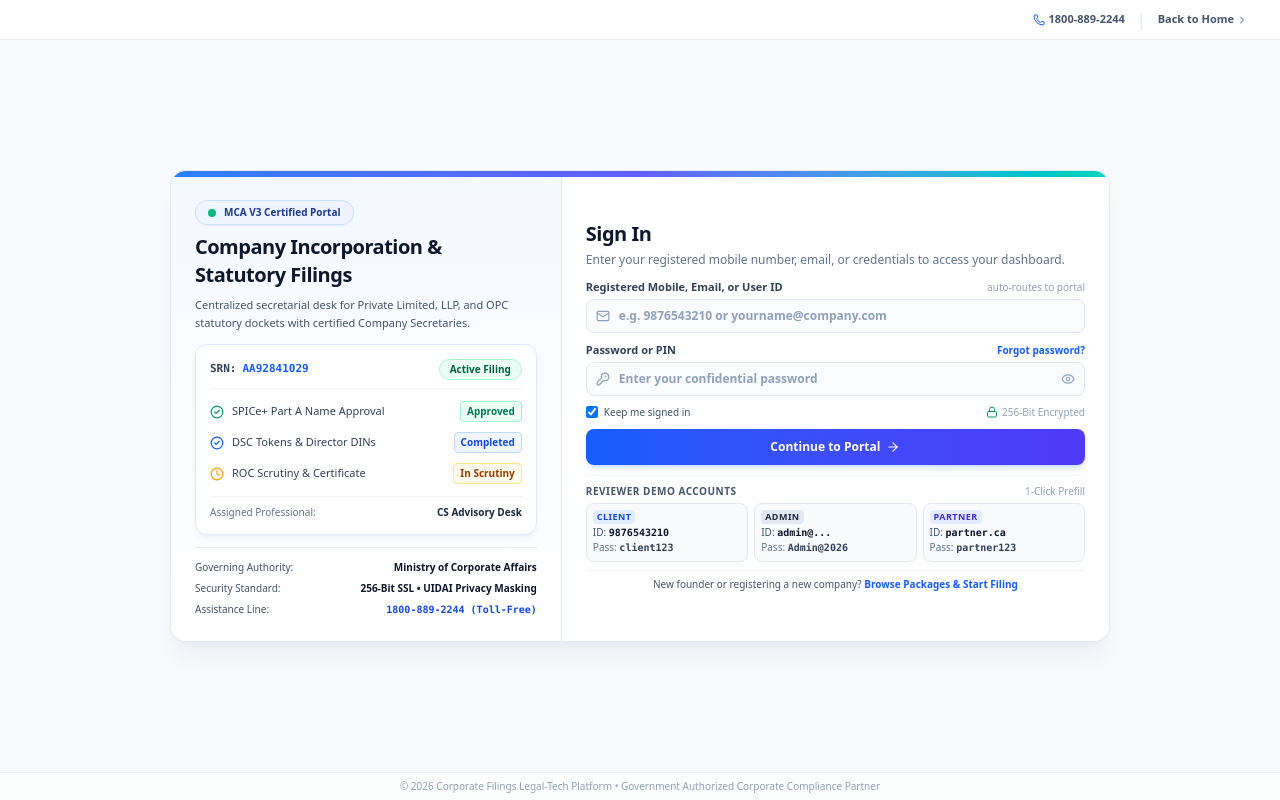
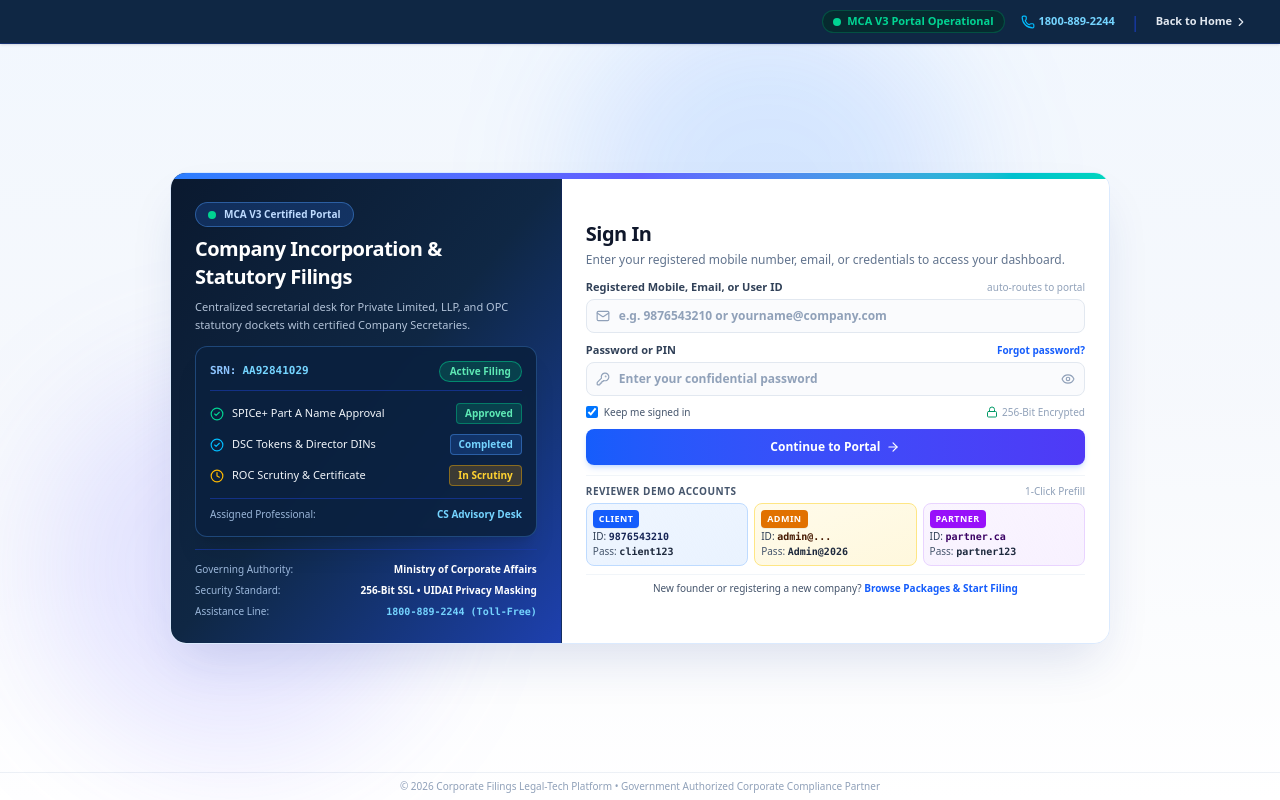
Before and after one commit to kusuummm/business_registration, a Next.js app: page /login in a window 1280 px wide. Built offline with nearby package versions, Linux system fonts and the light colour scheme.

Commit message:
style(login): add rich color contrast, website navy topbar, and ambient gradients

```diff
--- a/src/app/login/page.tsx
+++ b/src/app/login/page.tsx
@@ -170,7 +170,7 @@ export default function LoginPage() {
   };
 
   return (
-    <div className="h-screen w-screen max-h-screen overflow-hidden bg-[#F8FAFC] text-slate-800 flex flex-col font-sans select-none relative">
+    <div className="h-screen w-screen max-h-screen overflow-hidden bg-gradient-to-b from-blue-50/70 via-indigo-50/20 to-white text-slate-800 flex flex-col font-sans select-none relative">
       {/* Absolute CSS guarantee against document scrolling */}
       <style dangerouslySetInnerHTML={{ __html: `
         html, body {
@@ -180,123 +180,134 @@ export default function LoginPage() {
         }
       `}} />
 
-      {/* Slim Top Navigation Bar (Height: 40px) */}
-      <header className="h-10 px-4 sm:px-6 md:px-8 border-b border-slate-200/80 bg-white/95 backdrop-blur-md flex items-center justify-between relative z-10 shrink-0">
+      {/* Colorful Ambient Background Auras */}
+      <div className="absolute top-0 right-1/4 w-96 h-96 bg-blue-500/15 rounded-full blur-3xl pointer-events-none" />
+      <div className="absolute bottom-10 left-10 w-96 h-96 bg-indigo-500/15 rounded-full blur-3xl pointer-events-none" />
+
+      {/* Corporate Deep Navy Top Header Bar (Height: 44px, Matches Website Theme) */}
+      <header className="h-11 px-4 sm:px-6 md:px-8 bg-[#0F2744] border-b border-blue-900/60 text-white flex items-center justify-between relative z-10 shrink-0 shadow-sm">
         <Link href="/" className="flex items-center cursor-pointer group min-w-[100px] h-7" aria-label="Home">
           {/* Empty space reserved for future logo */}
           <div className="w-28 sm:w-32 h-6" />
         </Link>
 
-        <div className="flex items-center space-x-3">
+        <div className="flex items-center space-x-3 sm:space-x-4">
+          <div className="hidden md:flex items-center gap-1.5 text-[11px] font-semibold text-emerald-400 bg-emerald-950/60 border border-emerald-700/50 px-2.5 py-0.5 rounded-full">
+            <span className="w-2 h-2 rounded-full bg-emerald-400 animate-pulse" />
+            <span>MCA V3 Portal Operational</span>
+          </div>
+
           <a
             href="tel:18008892244"
-            className="text-[11px] font-semibold text-slate-600 hover:text-blue-600 transition hidden sm:flex items-center gap-1"
+            className="text-[11px] font-semibold text-sky-300 hover:text-white transition flex items-center gap-1"
           >
-            <Phone className="w-3 h-3 text-blue-600" />
+            <Phone className="w-3.5 h-3.5 text-sky-400" />
             <span>1800-889-2244</span>
           </a>
-          <span className="text-slate-200 hidden sm:inline">|</span>
+
+          <span className="text-blue-800 hidden sm:inline">|</span>
+
           <Link
             href="/"
-            className="text-[11px] font-bold text-slate-600 hover:text-blue-600 transition flex items-center gap-0.5 cursor-pointer"
+            className="text-[11px] font-bold text-slate-200 hover:text-amber-300 transition flex items-center gap-0.5 cursor-pointer"
           >
             <span>Back to Home</span>
-            <ChevronRight className="w-3 h-3" />
+            <ChevronRight className="w-3.5 h-3.5" />
           </Link>
         </div>
       </header>
 
       {/* Main Container: Exact-fit, perfectly centered in remaining viewport */}
       <main className="flex-1 flex items-center justify-center p-2 sm:p-3 md:p-4 min-h-0 overflow-hidden relative z-10">
-        <div className="w-full max-w-sm sm:max-w-md md:max-w-4xl lg:max-w-[940px] rounded-2xl border border-slate-200/90 shadow-xl shadow-blue-900/5 bg-white overflow-hidden grid grid-cols-1 md:grid-cols-12 max-h-full relative">
+        <div className="w-full max-w-sm sm:max-w-md md:max-w-4xl lg:max-w-[940px] rounded-2xl border border-blue-100 shadow-2xl shadow-blue-900/15 bg-white overflow-hidden grid grid-cols-1 md:grid-cols-12 max-h-full relative">
 
           {/* Top Colorful Accent Stripe (Matches Website Theme) */}
           <div className="absolute top-0 left-0 right-0 h-1.5 bg-gradient-to-r from-blue-500 via-indigo-500 to-teal-400 z-20" />
 
-          {/* Left Column: Authentic Executive Secretarial & Filing Showcase (Matches Website Light Theme) */}
-          <div className="md:col-span-5 bg-gradient-to-b from-blue-50/70 via-indigo-50/30 to-white p-5 lg:p-6 text-slate-800 flex flex-col justify-between border-r border-blue-100 relative hidden md:flex">
+          {/* Left Column: Rich Royal Blue & Deep Navy Showcase (High Color Contrast & Trust) */}
+          <div className="md:col-span-5 bg-gradient-to-br from-[#0A192F] via-[#0F2744] to-[#1E40AF] p-5 lg:p-6 text-white flex flex-col justify-between border-r border-blue-900/40 relative hidden md:flex">
 
             {/* Top Header & Official Context */}
             <div className="space-y-2 pt-1">
-              <div className="inline-flex items-center gap-2 px-3 py-1 rounded-full bg-gradient-to-r from-blue-50 to-indigo-50 border border-blue-200/80 text-blue-900 text-[10px] font-semibold shadow-xs">
-                <span className="w-2 h-2 rounded-full bg-emerald-500 inline-block animate-pulse" />
+              <div className="inline-flex items-center gap-2 px-3 py-1 rounded-full bg-blue-500/20 border border-blue-400/40 text-blue-200 text-[10px] font-semibold shadow-xs">
+                <span className="w-2 h-2 rounded-full bg-emerald-400 inline-block animate-pulse" />
                 <span>MCA V3 Certified Portal</span>
               </div>
 
-              <h2 className="text-lg lg:text-xl font-black text-slate-900 tracking-tight leading-snug">
+              <h2 className="text-lg lg:text-xl font-black text-white tracking-tight leading-snug">
                 Company Incorporation & Statutory Filings
               </h2>
 
-              <p className="text-[11px] text-slate-600 leading-relaxed">
+              <p className="text-[11px] text-blue-100/80 leading-relaxed">
                 Centralized secretarial desk for Private Limited, LLP, and OPC statutory dockets with certified Company Secretaries.
               </p>
             </div>
 
-            {/* Middle: Filing Lifecycle Tracker (Matches Website Consultation Card) */}
+            {/* Middle: Filing Lifecycle Tracker (Rich Sapphire Card with Vibrant Badges) */}
             <div className="my-auto py-3">
-              <div className="rounded-xl border border-blue-100 bg-white p-3.5 space-y-3 shadow-md shadow-blue-900/5">
-                <div className="flex items-center justify-between text-[11px] pb-2 border-b border-slate-100">
-                  <div className="flex items-center gap-1.5 font-mono text-slate-700 font-bold">
-                    <span>SRN:</span>
-                    <span className="text-blue-600 font-bold">AA92841029</span>
+              <div className="rounded-xl border border-blue-400/30 bg-[#0B213F]/90 p-3.5 space-y-3 shadow-xl backdrop-blur-xs">
+                <div className="flex items-center justify-between text-[11px] pb-2 border-b border-blue-800/60">
+                  <div className="flex items-center gap-1.5 font-mono text-slate-100 font-bold">
+                    <span className="text-blue-300">SRN:</span>
+                    <span className="text-sky-300 font-bold">AA92841029</span>
                   </div>
-                  <span className="text-[10px] font-bold text-emerald-800 bg-emerald-50 border border-emerald-200 px-2.5 py-0.5 rounded-full">
+                  <span className="text-[10px] font-bold text-emerald-300 bg-emerald-500/20 border border-emerald-400/50 px-2.5 py-0.5 rounded-full">
                     Active Filing
                   </span>
                 </div>
 
                 <div className="space-y-2.5 text-[11px]">
                   <div className="flex items-center justify-between">
-                    <span className="flex items-center gap-2 text-slate-700 font-medium">
-                      <CheckCircle2 className="w-3.5 h-3.5 text-emerald-600 shrink-0" />
+                    <span className="flex items-center gap-2 text-slate-100 font-medium">
+                      <CheckCircle2 className="w-3.5 h-3.5 text-emerald-400 shrink-0" />
                       <span>SPICe+ Part A Name Approval</span>
                     </span>
-                    <span className="text-[10px] font-semibold text-emerald-700 bg-emerald-50 border border-emerald-200 px-1.5 py-0.5 rounded">
+                    <span className="text-[10px] font-bold text-emerald-300 bg-emerald-500/20 border border-emerald-400/40 px-2 py-0.5 rounded">
                       Approved
                     </span>
                   </div>
 
                   <div className="flex items-center justify-between">
-                    <span className="flex items-center gap-2 text-slate-700 font-medium">
-                      <CheckCircle2 className="w-3.5 h-3.5 text-blue-600 shrink-0" />
+                    <span className="flex items-center gap-2 text-slate-100 font-medium">
+                      <CheckCircle2 className="w-3.5 h-3.5 text-sky-400 shrink-0" />
                       <span>DSC Tokens & Director DINs</span>
                     </span>
-                    <span className="text-[10px] font-semibold text-blue-700 bg-blue-50 border border-blue-200 px-1.5 py-0.5 rounded">
+                    <span className="text-[10px] font-bold text-sky-300 bg-blue-500/20 border border-blue-400/40 px-2 py-0.5 rounded">
                       Completed
                     </span>
                   </div>
 
                   <div className="flex items-center justify-between">
-                    <span className="flex items-center gap-2 text-slate-700 font-medium">
-                      <Clock className="w-3.5 h-3.5 text-amber-500 shrink-0" />
+                    <span className="flex items-center gap-2 text-slate-100 font-medium">
+                      <Clock className="w-3.5 h-3.5 text-amber-400 shrink-0" />
                       <span>ROC Scrutiny & Certificate</span>
                     </span>
-                    <span className="text-[10px] font-semibold text-amber-800 bg-amber-50 border border-amber-200 px-1.5 py-0.5 rounded">
+                    <span className="text-[10px] font-bold text-amber-300 bg-amber-500/20 border border-amber-400/40 px-2 py-0.5 rounded">
                       In Scrutiny
                     </span>
                   </div>
                 </div>
 
-                <div className="pt-2 border-t border-slate-100 flex items-center justify-between text-[10px] text-slate-500">
+                <div className="pt-2 border-t border-blue-800/60 flex items-center justify-between text-[10px] text-blue-200/80">
                   <span>Assigned Professional:</span>
-                  <span className="font-bold text-slate-800">CS Advisory Desk</span>
+                  <span className="font-bold text-sky-300">CS Advisory Desk</span>
                 </div>
               </div>
             </div>
 
             {/* Bottom Institutional Trust Notes */}
-            <div className="pt-3 border-t border-slate-200/80 space-y-1.5 text-[10px] text-slate-600">
+            <div className="pt-3 border-t border-blue-800/60 space-y-1.5 text-[10px] text-blue-200/80">
               <div className="flex items-center justify-between">
                 <span>Governing Authority:</span>
-                <span className="text-slate-900 font-semibold">Ministry of Corporate Affairs</span>
+                <span className="text-white font-semibold">Ministry of Corporate Affairs</span>
               </div>
               <div className="flex items-center justify-between">
                 <span>Security Standard:</span>
-                <span className="text-slate-900 font-semibold">256-Bit SSL • UIDAI Privacy Masking</span>
+                <span className="text-white font-semibold">256-Bit SSL • UIDAI Privacy Masking</span>
               </div>
               <div className="flex items-center justify-between">
                 <span>Assistance Line:</span>
-                <span className="text-blue-700 font-bold font-mono">1800-889-2244 (Toll-Free)</span>
+                <span className="text-sky-300 font-bold font-mono">1800-889-2244 (Toll-Free)</span>
               </div>
             </div>
           </div>
@@ -466,20 +477,20 @@ export default function LoginPage() {
                   onClick={handleFillCustomer}
                   className={`p-1.5 rounded-lg border text-left transition-all cursor-pointer ${
                     activeDemo === 'client'
-                      ? 'bg-blue-50 border-blue-400 ring-1 ring-blue-200'
-                      : 'bg-slate-50 hover:bg-slate-100 border-slate-200'
+                      ? 'bg-blue-100 border-blue-500 ring-2 ring-blue-300 shadow-sm'
+                      : 'bg-gradient-to-br from-blue-50 to-blue-100/60 hover:from-blue-100 hover:to-blue-200/70 border-blue-200 hover:border-blue-400'
                   }`}
                 >
                   <div className="flex items-center mb-0.5">
-                    <span className="text-[9px] font-bold uppercase tracking-wider text-blue-700 bg-blue-100/80 px-1 py-0.2 rounded">
+                    <span className="text-[9px] font-black uppercase tracking-wider text-white bg-blue-600 px-1.5 py-0.5 rounded shadow-2xs">
                       Client
                     </span>
                   </div>
-                  <div className="text-[10px] text-slate-600 leading-tight">
-                    ID: <span className="font-mono font-semibold text-slate-900">9876543210</span>
+                  <div className="text-[10px] text-slate-700 leading-tight">
+                    ID: <span className="font-mono font-bold text-blue-950">9876543210</span>
                   </div>
-                  <div className="text-[10px] text-slate-500 leading-tight mt-0.5">
-                    Pass: <span className="font-mono font-semibold text-slate-700">client123</span>
+                  <div className="text-[10px] text-slate-600 leading-tight mt-0.5">
+                    Pass: <span className="font-mono font-bold text-slate-800">client123</span>
                   </div>
                 </button>
 
@@ -489,20 +500,20 @@ export default function LoginPage() {
                   onClick={handleFillAdmin}
                   className={`p-1.5 rounded-lg border text-left transition-all cursor-pointer ${
                     activeDemo === 'admin'
-                      ? 'bg-slate-100 border-slate-400 ring-1 ring-slate-300'
-                      : 'bg-slate-50 hover:bg-slate-100 border-slate-200'
+                      ? 'bg-amber-100 border-amber-500 ring-2 ring-amber-300 shadow-sm'
+                      : 'bg-gradient-to-br from-amber-50 to-amber-100/60 hover:from-amber-100 hover:to-amber-200/70 border-amber-200 hover:border-amber-400'
                   }`}
                 >
                   <div className="flex items-center mb-0.5">
-                    <span className="text-[9px] font-bold uppercase tracking-wider text-slate-800 bg-slate-200 px-1 py-0.2 rounded">
+                    <span className="text-[9px] font-black uppercase tracking-wider text-white bg-amber-600 px-1.5 py-0.5 rounded shadow-2xs">
                       Admin
                     </span>
                   </div>
-                  <div className="text-[10px] text-slate-600 leading-tight truncate" title="admin@corporatefilings.in">
-                    ID: <span className="font-mono font-semibold text-slate-900">admin@...</span>
+                  <div className="text-[10px] text-slate-700 leading-tight truncate" title="admin@corporatefilings.in">
+                    ID: <span className="font-mono font-bold text-amber-950">admin@...</span>
                   </div>
-                  <div className="text-[10px] text-slate-500 leading-tight mt-0.5">
-                    Pass: <span className="font-mono font-semibold text-slate-700">Admin@2026</span>
+                  <div className="text-[10px] text-slate-600 leading-tight mt-0.5">
+                    Pass: <span className="font-mono font-bold text-slate-800">Admin@2026</span>
                   </div>
                 </button>
 
@@ -512,20 +523,20 @@ export default function LoginPage() {
                   onClick={handleFillPartner}
                   className={`p-1.5 rounded-lg border text-left transition-all cursor-pointer ${
                     activeDemo === 'partner'
-                      ? 'bg-indigo-50 border-indigo-400 ring-1 ring-indigo-200'
-                      : 'bg-slate-50 hover:bg-slate-100 border-slate-200'
+                      ? 'bg-purple-100 border-purple-500 ring-2 ring-purple-300 shadow-sm'
+                      : 'bg-gradient-to-br from-purple-50 to-purple-100/60 hover:from-purple-100 hover:to-purple-200/70 border-purple-200 hover:border-purple-400'
                   }`}
                 >
                   <div className="flex items-center mb-0.5">
-                    <span className="text-[9px] font-bold uppercase tracking-wider text-indigo-700 bg-indigo-100/80 px-1 py-0.2 rounded">
+                    <span className="text-[9px] font-black uppercase tracking-wider text-white bg-purple-600 px-1.5 py-0.5 rounded shadow-2xs">
                       Partner
                     </span>
                   </div>
-                  <div className="text-[10px] text-slate-600 leading-tight truncate" title="partner.ca@corporatefilings.in">
-                    ID: <span className="font-mono font-semibold text-slate-900">partner.ca</span>
+                  <div className="text-[10px] text-slate-700 leading-tight truncate" title="partner.ca@corporatefilings.in">
+                    ID: <span className="font-mono font-bold text-purple-950">partner.ca</span>
                   </div>
-                  <div className="text-[10px] text-slate-500 leading-tight mt-0.5">
-                    Pass: <span className="font-mono font-semibold text-slate-700">partner123</span>
+                  <div className="text-[10px] text-slate-600 leading-tight mt-0.5">
+                    Pass: <span className="font-mono font-bold text-slate-800">partner123</span>
                   </div>
                 </button>
               </div>
```
